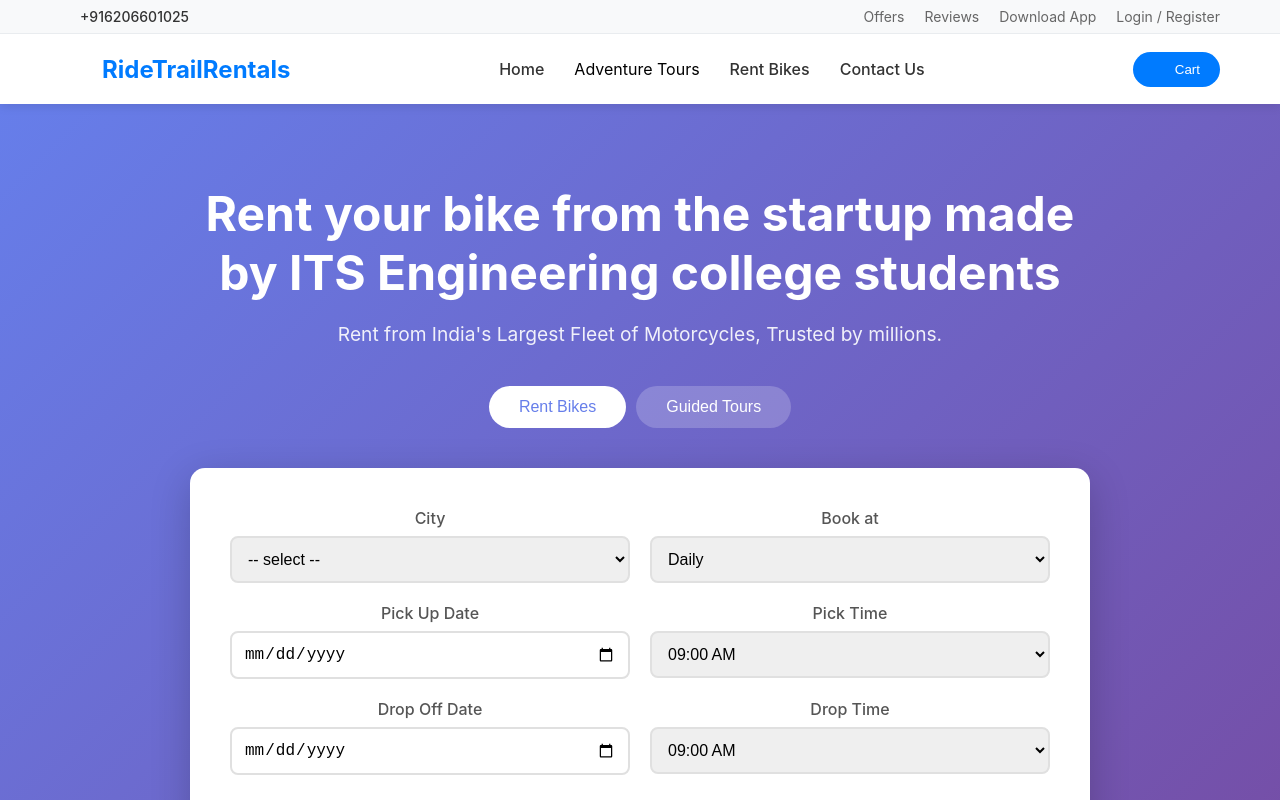
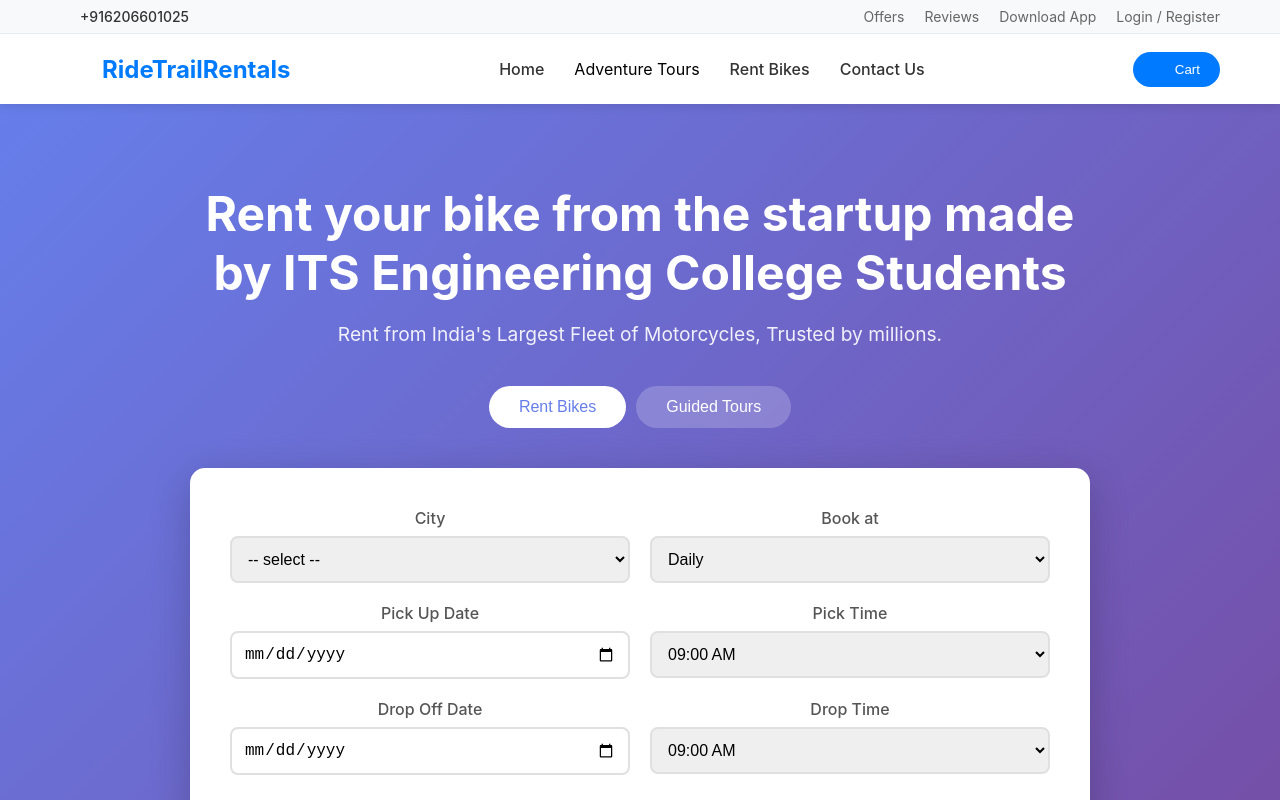
Before and after one commit to coder-ishika/BikeRent, a React (Create React App) app: page / in a window 1280 px wide. Shown: the top 800 px of the page. Built offline with nearby package versions, Linux system fonts and the light colour scheme; some icons are missing.

Commit message:
feat changes

```diff
--- a/src/pages/Home.js
+++ b/src/pages/Home.js
@@ -30,7 +30,7 @@ const Home = () => {
       {/* Hero Section */}
       <section className="hero">
         <div className="hero-content">
-          <h1>Rent your bike from the startup made by ITS Engineering college students</h1>
+          <h1>Rent your bike from the startup made by ITS Engineering College Students</h1>
           <p>Rent from India's Largest Fleet of Motorcycles, Trusted by millions.</p>
 
           <div className="hero-tabs">
```
